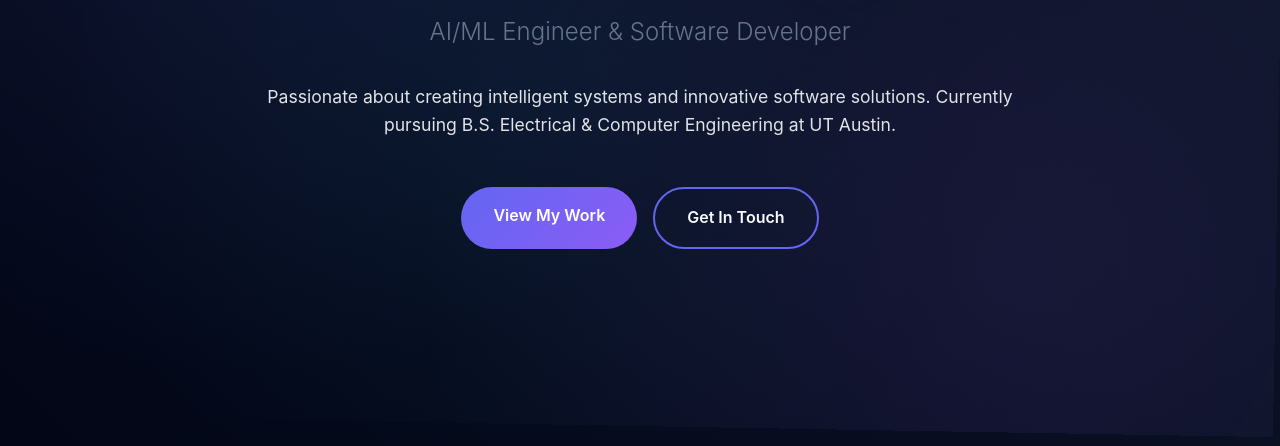
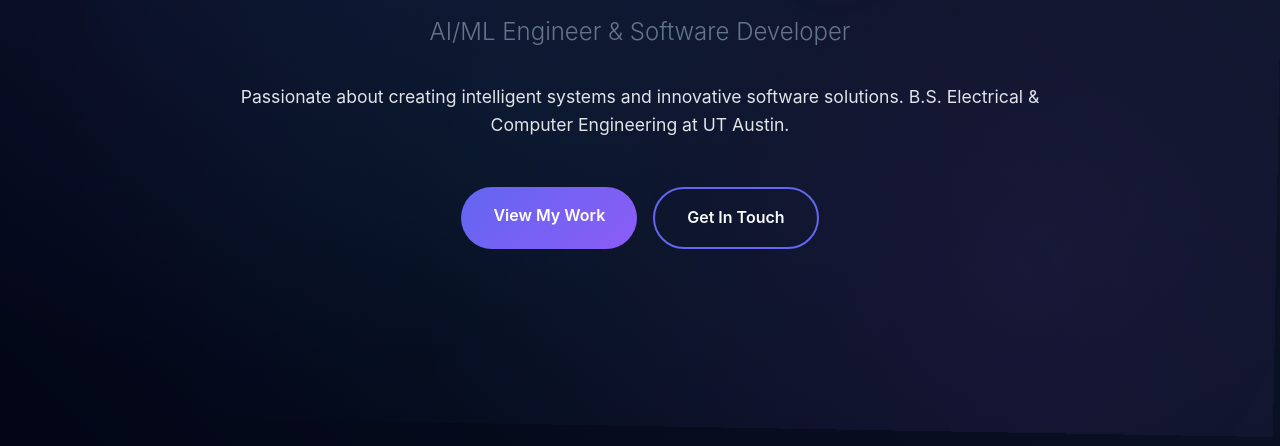
Before and after one commit to shajijleon/my-website, a plain HTML site: page index.html in a window 1280 px wide. Shown: the part 354-800 px from the top of the page. Drawn offline with Linux system fonts and the light colour scheme.

Commit message:
have my B.S.

```diff
--- a/index.html
+++ b/index.html
@@ -514,7 +514,7 @@
             <p class="subtitle">AI/ML Engineer & Software Developer</p>
             <p class="description">
                 Passionate about creating intelligent systems and innovative software solutions.
-                Currently pursuing B.S. Electrical & Computer Engineering at UT Austin.
+                B.S. Electrical & Computer Engineering at UT Austin.
             </p>
             <div class="cta-buttons">
                 <a href="#experience" class="btn btn-primary">View My Work</a>
```
